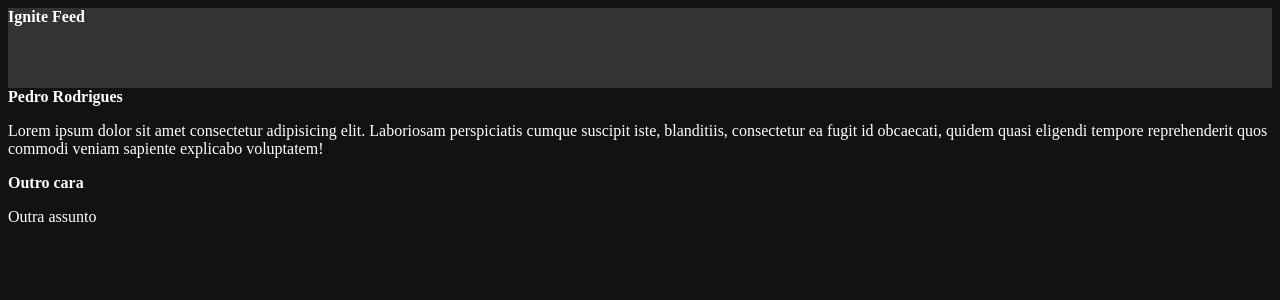
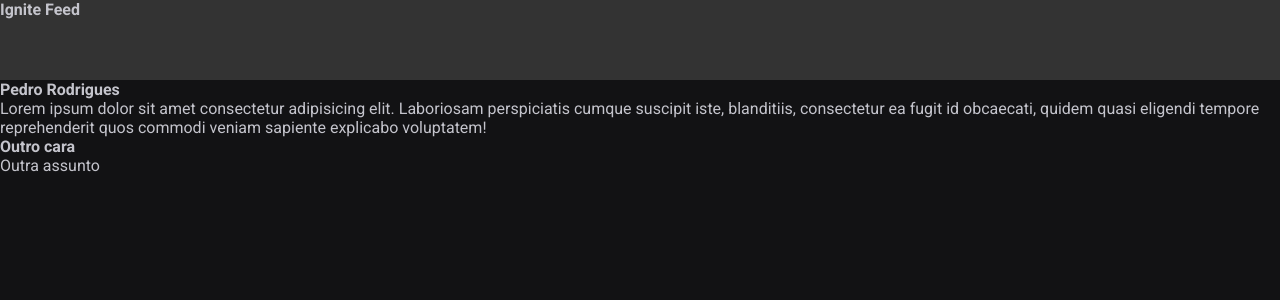
Before and after one commit to pedromlsr/ignite-feed-rocketseat-ignite, a React (Vite) app in the folder 01-fundamentos-reactjs/: page / in a window 1280 px wide. Shown: the top 300 px of the page. Built offline with nearby package versions, Linux system fonts and the light colour scheme.

Commit message:
css global

```diff
--- a/01-fundamentos-reactjs/index.html
+++ b/01-fundamentos-reactjs/index.html
@@ -2,8 +2,15 @@
 <html lang="en">
   <head>
     <meta charset="UTF-8" />
+
+    <link rel="preconnect" href="https://fonts.googleapis.com" />
+    <link rel="preconnect" href="https://fonts.gstatic.com" crossorigin />
+
     <link rel="icon" type="image/svg+xml" href="/vite.svg" />
     <meta name="viewport" content="width=device-width, initial-scale=1.0" />
+
+    <link href="https://fonts.googleapis.com/css2?family=Roboto:wght@400;700&display=swap" rel="stylesheet" />
+
     <title>Vite + React</title>
   </head>
   <body>
--- a/01-fundamentos-reactjs/src/App.jsx
+++ b/01-fundamentos-reactjs/src/App.jsx
@@ -1,7 +1,7 @@
 import { Post } from "./Post"
 import { Header } from "./components/Header"
 
-import './styles.css'
+import './global.css'
 
 export function App() {
   return (
--- /dev/null
+++ b/01-fundamentos-reactjs/src/global.css
@@ -0,0 +1,31 @@
+:root {
+  --white: #fff;
+
+  --gray-100: #e1e1e6;
+  --gray-300: #c4c4cc;
+  --gray-400: #8d8d99;
+  --gray-600: #323238;
+  --gray-700: #29292e;
+  --gray-800: #202824;
+  --gray-900: #121214;
+
+  --green-500: #008757;
+}
+
+* {
+  margin: 0;
+  padding: 0;
+  box-sizing: border-box;
+}
+
+body {
+  background: var(--gray-900);
+  color: var(--gray-300);
+  -webkit-font-smoothing: antialiased;
+}
+
+body, input, textarea, button {
+  font-family: 'Roboto', sans-serif;
+  font-weight: 400;
+  font-size: 1rem;
+}
--- a/01-fundamentos-reactjs/src/styles.css
+++ /dev/null
@@ -1,4 +0,0 @@
-body {
-  background: #121214;
-  color: #fff;
-}
```
